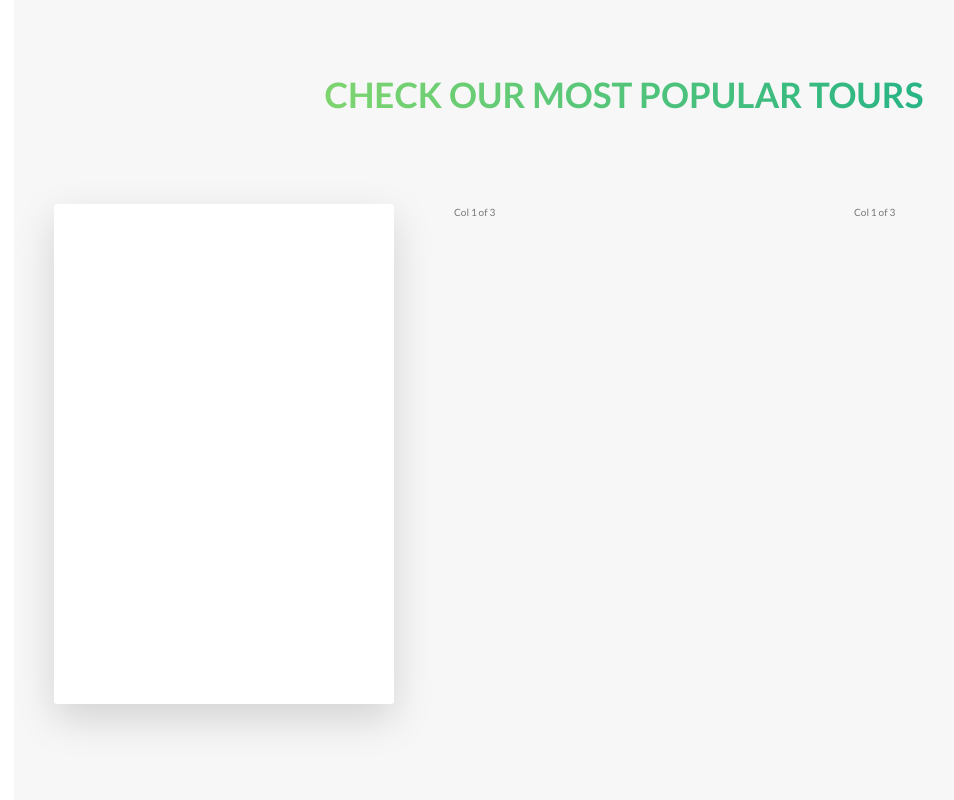
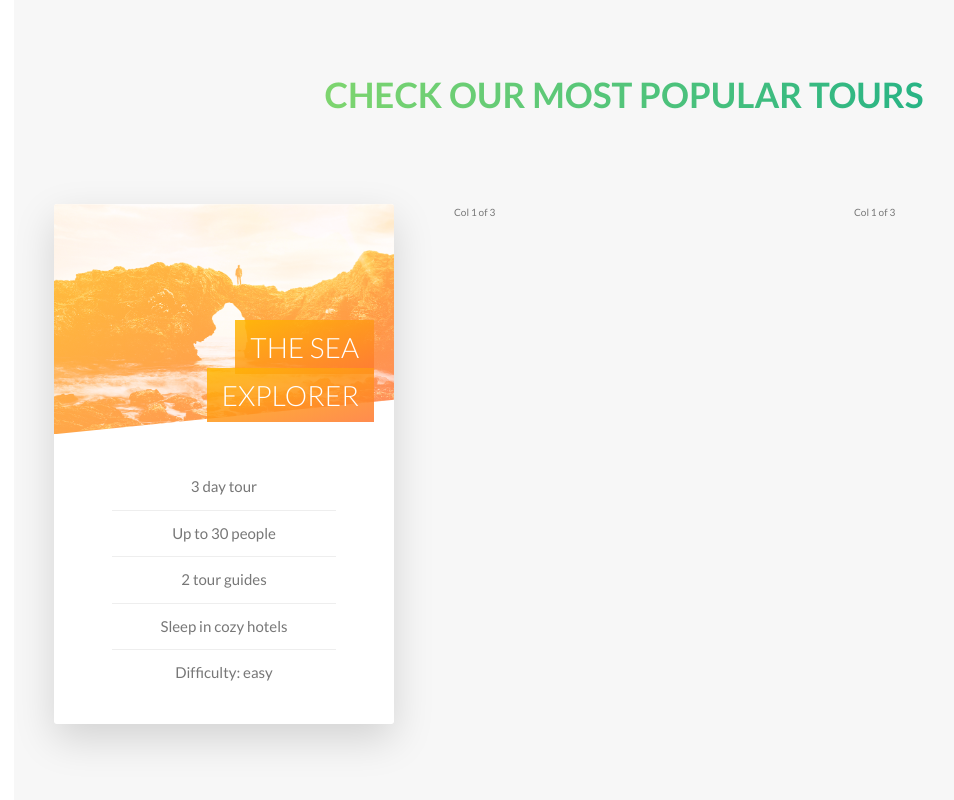
Before and after one commit to aledaquino1986/natours-project, a website: page index.html in a window 1280 px wide. Shown: the part 2242-3042 px from the top of the page, without its empty margins (16-970 px from the left). Drawn offline with Linux system fonts and the light colour scheme; files whose address does not match are found by name.

Commit message:
Create front part of the tours card

```diff
--- a/index.html
+++ b/index.html
@@ -175,7 +175,19 @@
             <div class="col-1-of-3">
                 <div class="card">
                     <div class="card__side card__side--front">
-                        TEXT
+                        <div class="card__picture card__picture--1"> &nbsp;</div>
+                        <h4 class="card__heading"> <span class="card__heading-span card__heading-span--1"> The sea
+                                explorer</span> </h4>
+                        <div class="card__details">
+                            <ul>
+                                <li>3 day tour</li>
+                                <li>Up to 30 people</li>
+                                <li>2 tour guides</li>
+                                <li>Sleep in cozy hotels</li>
+                                <li>Difficulty: easy</li>
+                            </ul>
+                        </div>
+
                     </div>
 
                     <div class="card__side card__side--back card__side--back-1 ">
--- a/sass/abstract/_variables.scss
+++ b/sass/abstract/_variables.scss
@@ -2,6 +2,7 @@ $color-primary: #55c57a;
 $color-primary-light: #7ed56f;
 $color-primary-dark: #28b485;
 $color-grey-dark: #777;
+$color-grey-light: #eee;
 $color-white: #fff;
 $color-black: black;
 $color-grey-light-1: #f7f7f7;
--- a/sass/components/_cards.scss
+++ b/sass/components/_cards.scss
@@ -2,23 +2,22 @@
   perspective: 150rem;
   -moz-perspective: 150rem;
   position: relative;
-  height: 50rem;
+  height: 52rem;
 
   &__side {
-    color: white;
-    font-size: 5rem;
-    height: 50rem;
-    transition: all 0.8s ease;
+    height: 52rem;
+    transition: all 1.5s ease;
     position: absolute;
     top: 0;
     left: 0;
     width: 100%;
     backface-visibility: hidden;
     border-radius: 3px;
+    overflow: hidden;
     box-shadow: 0 1.5rem 4rem rgba($color-black, 0.15);
 
     &--front {
-      background: $color-white;
+      background-color: $color-white;
     }
 
     &--back {
@@ -35,10 +34,71 @@
   }
 
   &:hover &__side--front {
-    transform: rotateY(180deg);
+    transform: rotateY(-180deg);
   }
 
   &:hover &__side--back {
     transform: rotateY(0deg);
   }
+
+  //Front side styling
+
+  &__picture {
+    background-size: cover;
+    height: 23rem;
+    background-blend-mode: screen;
+    &--1 {
+      background-image: linear-gradient(
+          to right bottom,
+          $color-secondary-light,
+          $color-secondary-dark
+        ),
+        url("../img/nat-5.jpg");
+    }
+    -webkit-path: polygon(0 0, 100% 0, 100% 85%, 0 100%);
+    clip-path: polygon(0 0, 100% 0, 100% 85%, 0 100%);
+  }
+
+  &__heading {
+    font-size: 2.8rem;
+    font-weight: 300;
+    text-transform: uppercase;
+    color: $color-white;
+    position: absolute;
+    top: 12rem;
+    right: 2rem;
+    text-align: right;
+    width: 75%;
+  }
+
+  &__heading-span {
+    padding: 1rem 1.5rem;
+    box-decoration-break: clone;
+    -webkit-box-decoration-break: clone;
+    &--1 {
+      background-image: linear-gradient(
+        to right bottom,
+        rgba($color-secondary-light, 0.85),
+        rgba($color-secondary-dark, 0.85)
+      );
+    }
+  }
+
+  &__details {
+    padding: 3rem;
+    ul {
+      list-style: none;
+      width: 80%;
+      margin: 0 auto;
+      li {
+        text-align: center;
+        font-size: 1.5rem;
+        padding: 1rem;
+
+        &:not(:last-child) {
+          border-bottom: 1px solid $color-grey-light;
+        }
+      }
+    }
+  }
 }
--- a/sass/layout/_header.scss
+++ b/sass/layout/_header.scss
@@ -8,6 +8,7 @@
     url("../img/hero.jpg");
   background-size: cover;
   background-position: top;
+  -webkit-clip-path: polygon(0 0, 100% 0, 100% 75vh, 0 100%);
   clip-path: polygon(0 0, 100% 0, 100% 75vh, 0 100%);
   position: relative;
 
```
Also changed, not shown: sass/main.css, 1 other file.
